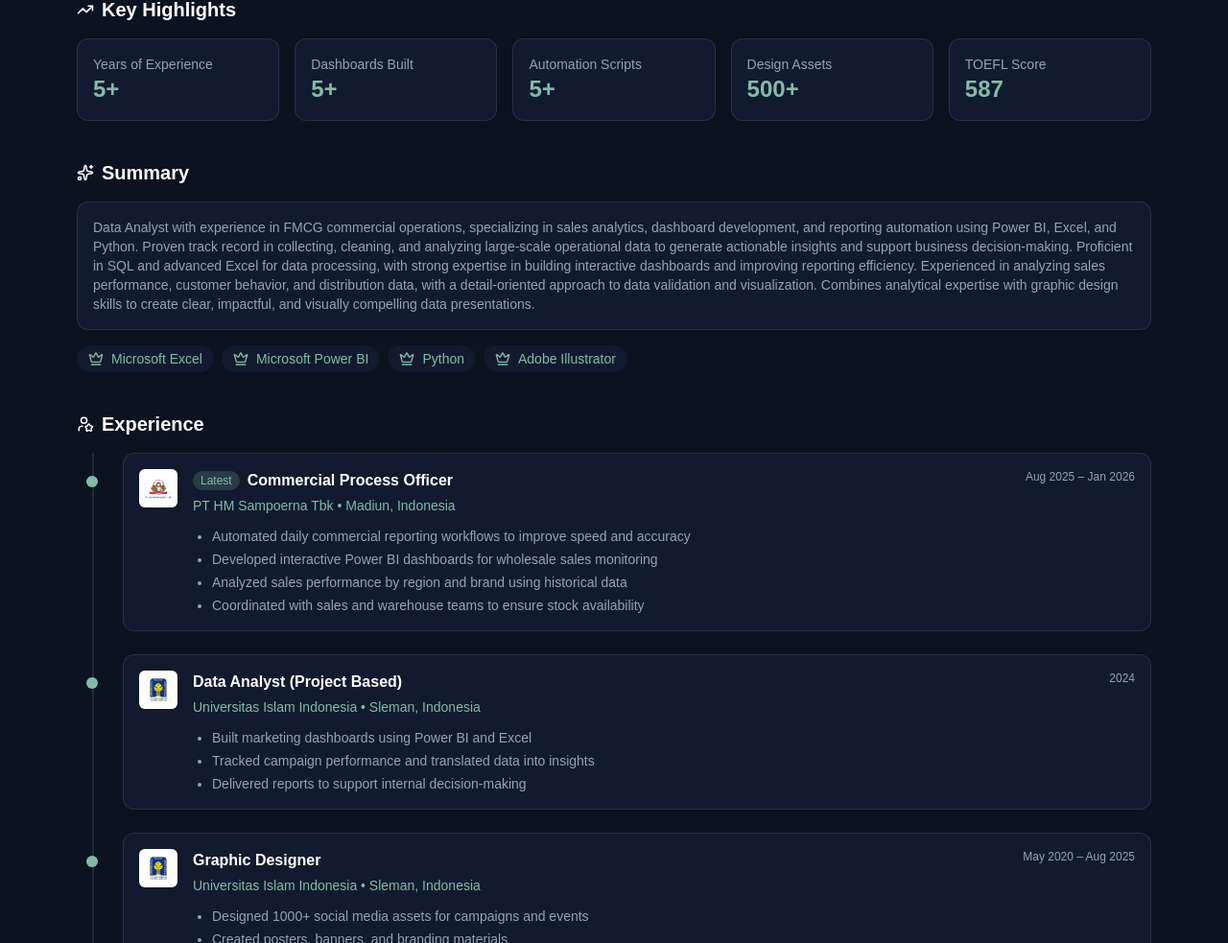
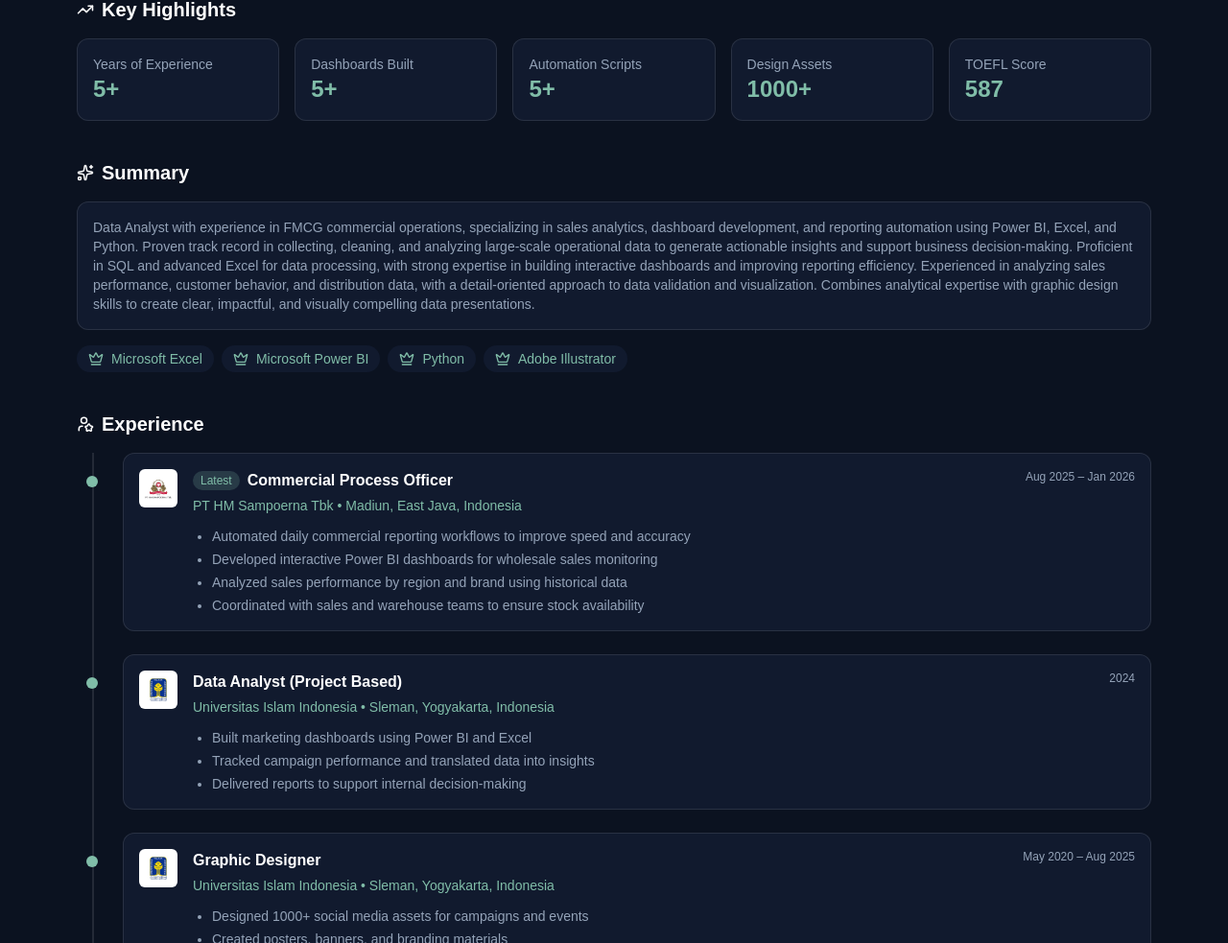
Before and after one commit to tengkumuazabs/web-portfolio, a React app: page / in a window 1280 px wide. Shown: the part 354-1337 px from the top of the page at 96% size. Built offline with nearby package versions, Linux system fonts and the light colour scheme; the HTML template or start-up script is replaced by a standard one.

Commit message:
updated code

```diff
--- a/src/components/Experience.jsx
+++ b/src/components/Experience.jsx
@@ -51,7 +51,7 @@
                   </div>
 
                   <p className="text-sm text-accent mt-1">
-                    PT HM Sampoerna Tbk • Madiun, Indonesia
+                    PT HM Sampoerna Tbk • Madiun, East Java, Indonesia
                   </p>
 
                   <ul className="list-disc ml-5 mt-3 text-sm text-muted space-y-1">
@@ -87,7 +87,7 @@
                   </div>
 
                   <p className="text-sm text-accent mt-1">
-                    Universitas Islam Indonesia • Sleman, Indonesia
+                    Universitas Islam Indonesia • Sleman, Yogyakarta, Indonesia
                   </p>
 
                   <ul className="list-disc ml-5 mt-3 text-sm text-muted space-y-1">
@@ -122,7 +122,7 @@
                   </div>
 
                   <p className="text-sm text-accent mt-1">
-                    Universitas Islam Indonesia • Sleman, Indonesia
+                    Universitas Islam Indonesia • Sleman, Yogyakarta, Indonesia
                   </p>
 
                   <ul className="list-disc ml-5 mt-3 text-sm text-muted space-y-1">
--- a/src/components/KPI.jsx
+++ b/src/components/KPI.jsx
@@ -5,7 +5,7 @@
   { label: "Years of Experience", value: "5+" },
   { label: "Dashboards Built", value: "5+" },
   { label: "Automation Scripts", value: "5+" },
-  { label: "Design Assets", value: "500+" },
+  { label: "Design Assets", value: "1000+" },
   { label: "TOEFL Score", value: "587" },
 ];
 
```
